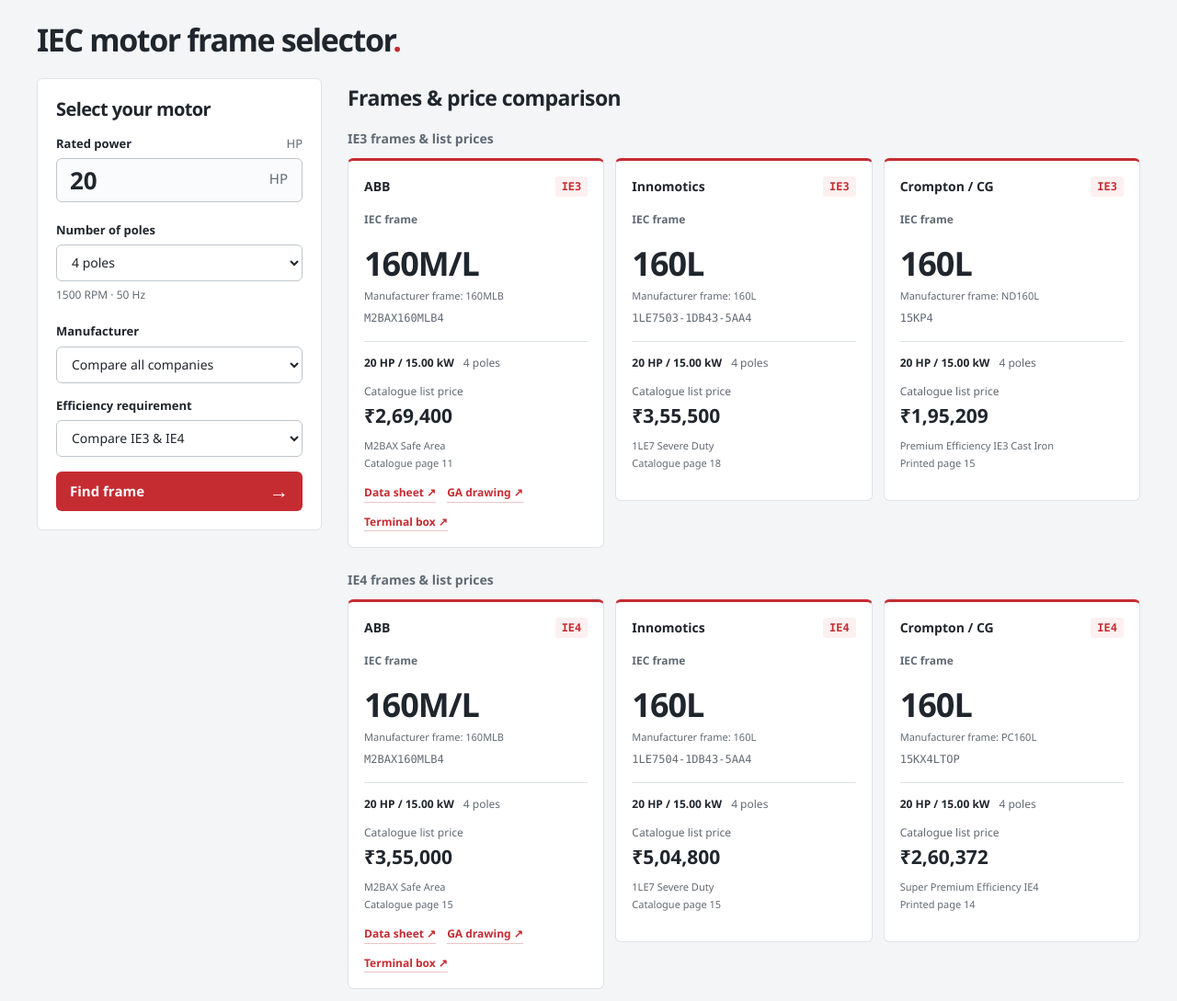
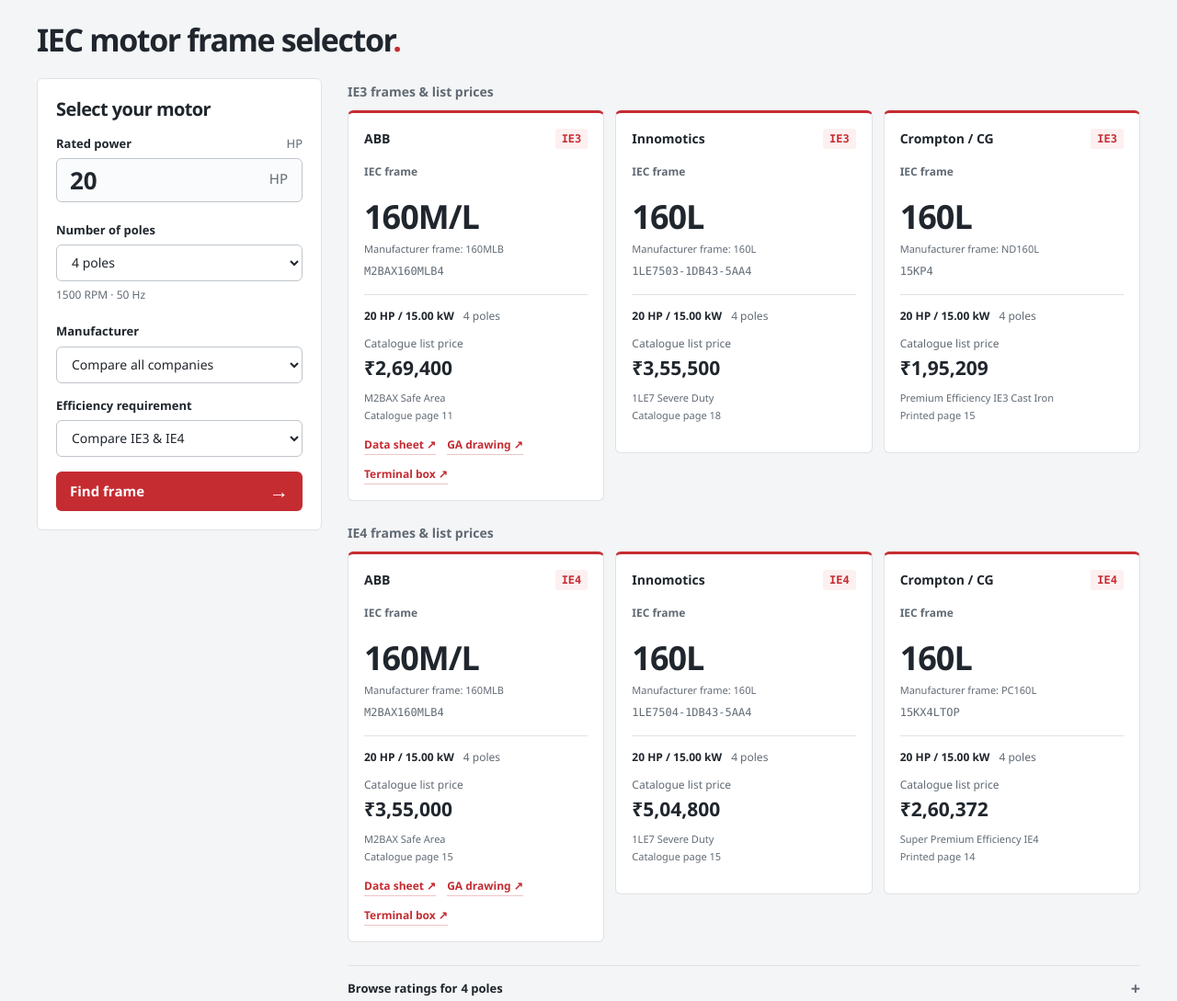
Before and after one commit to anurag-eeiitd/iec-motor-frame-selector, a website: page index.html in a window 1280 px wide. Shown: the top 1089 px of the page at 92% size. Drawn offline with Linux system fonts and the light colour scheme.

Commit message:
Remove frame comparison heading

```diff
--- a/index.html
+++ b/index.html
@@ -26,8 +26,7 @@
           <button id="find-button" class="primary" type="submit" disabled>Find frame <span aria-hidden="true">→</span></button>
         </form>
       </section>
-      <section class="output-panel" aria-labelledby="output-title">
-        <div class="output-heading"><h2 id="output-title">Frames &amp; price comparison</h2></div>
+      <section class="output-panel" aria-label="Motor frame and price results">
         <div id="results" aria-live="polite" aria-atomic="true"><p class="status-message">Loading catalogue entries…</p></div>
         <details id="reference" class="reference"><summary>Browse ratings for <span id="reference-poles">4 poles</span><span class="disclosure" aria-hidden="true">+</span></summary><div class="table-scroll"><table aria-label="Frames and prices by rating"><thead><tr id="reference-headers"></tr></thead><tbody id="reference-rows"></tbody></table></div></details>
       </section>
```
